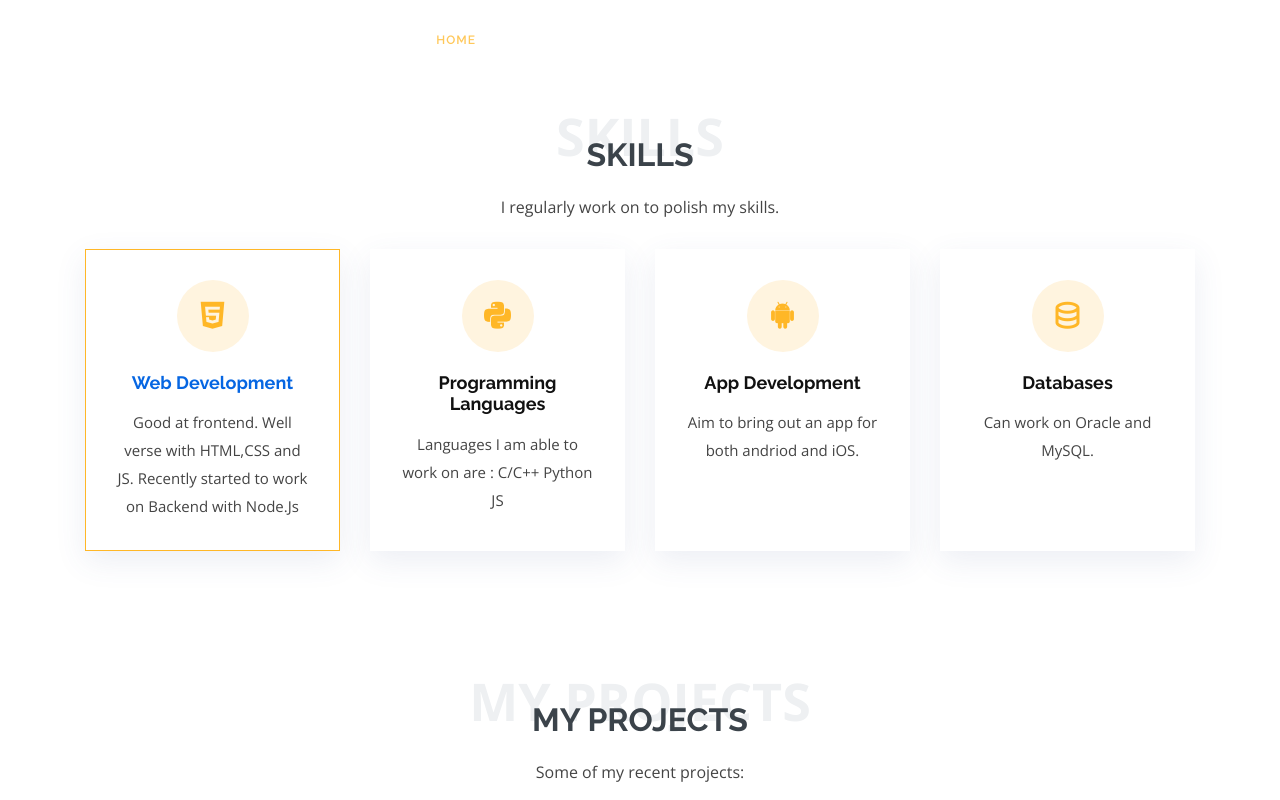
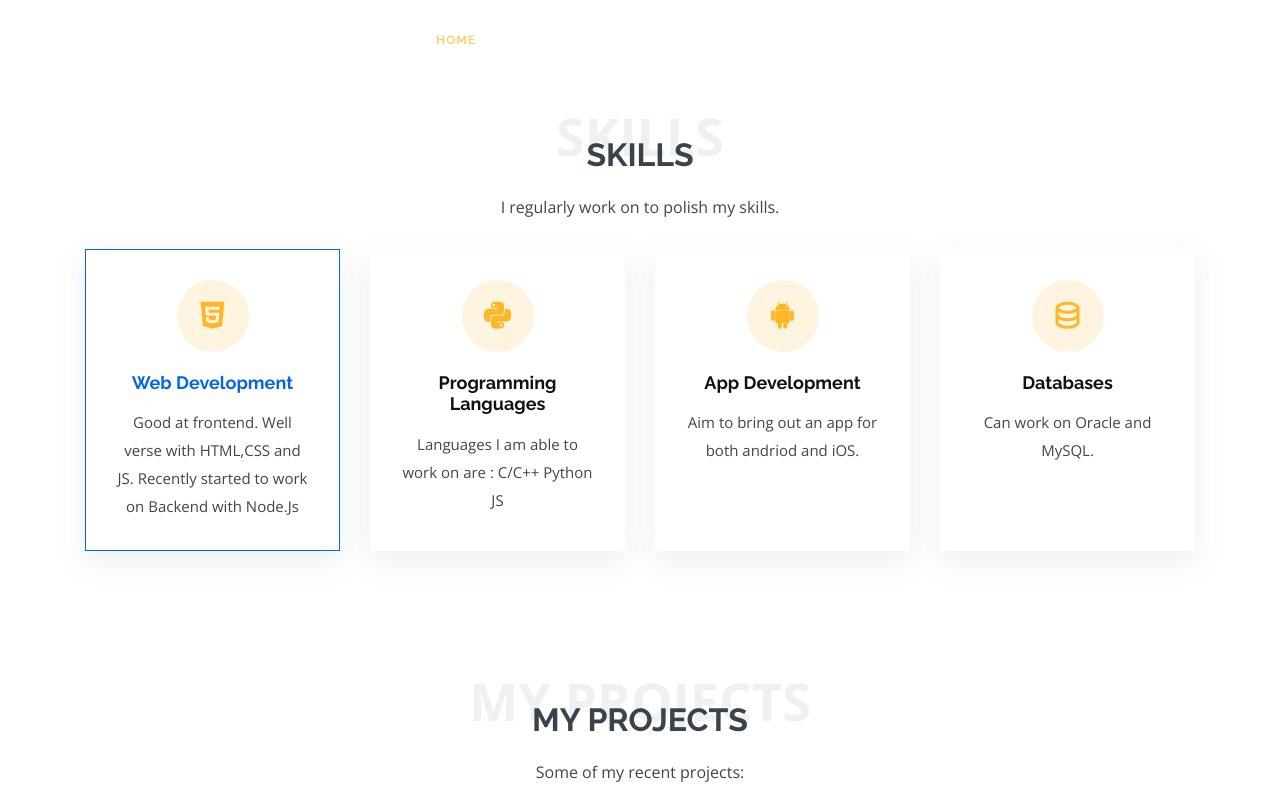
Before and after one commit to irongyan18/Personal-Website, a plain HTML site: page index.html in a window 1280 px wide. In both pictures the pointer is over the element 212 px from the left and 1916 px from the top of the page. Shown: the part 1516-2316 px from the top of the page. Drawn offline with nearby package versions, Linux system fonts and the light colour scheme.

Commit message:
Update style.css

```diff
--- a/assets/css/style.css
+++ b/assets/css/style.css
@@ -666,7 +666,7 @@ section {
 }
 
 .skills .icon-box:hover {
-  border-color: #ffb727;
+  border-color: #0666e2;
 }
 
 .skills .icon-box:hover .title a {
```
